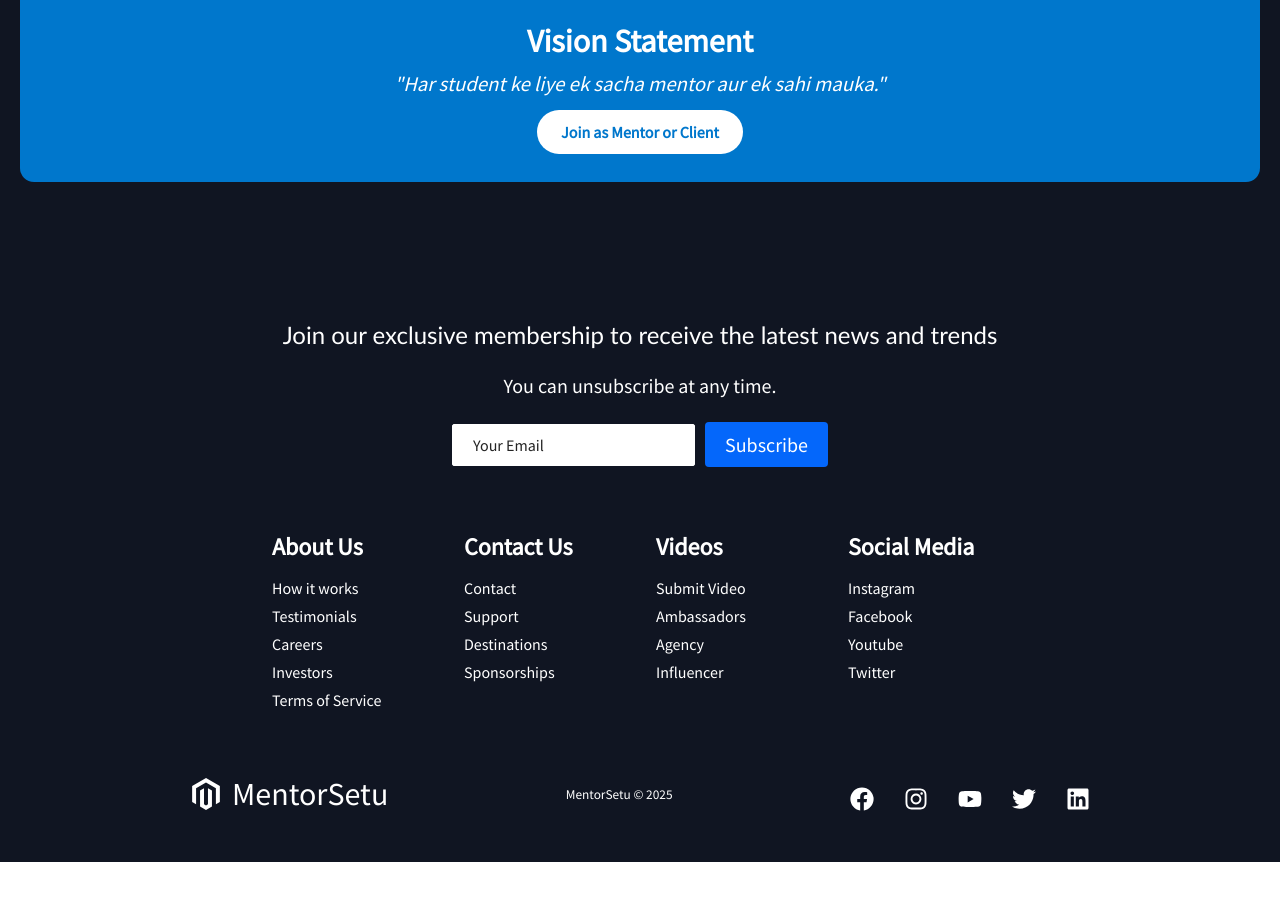
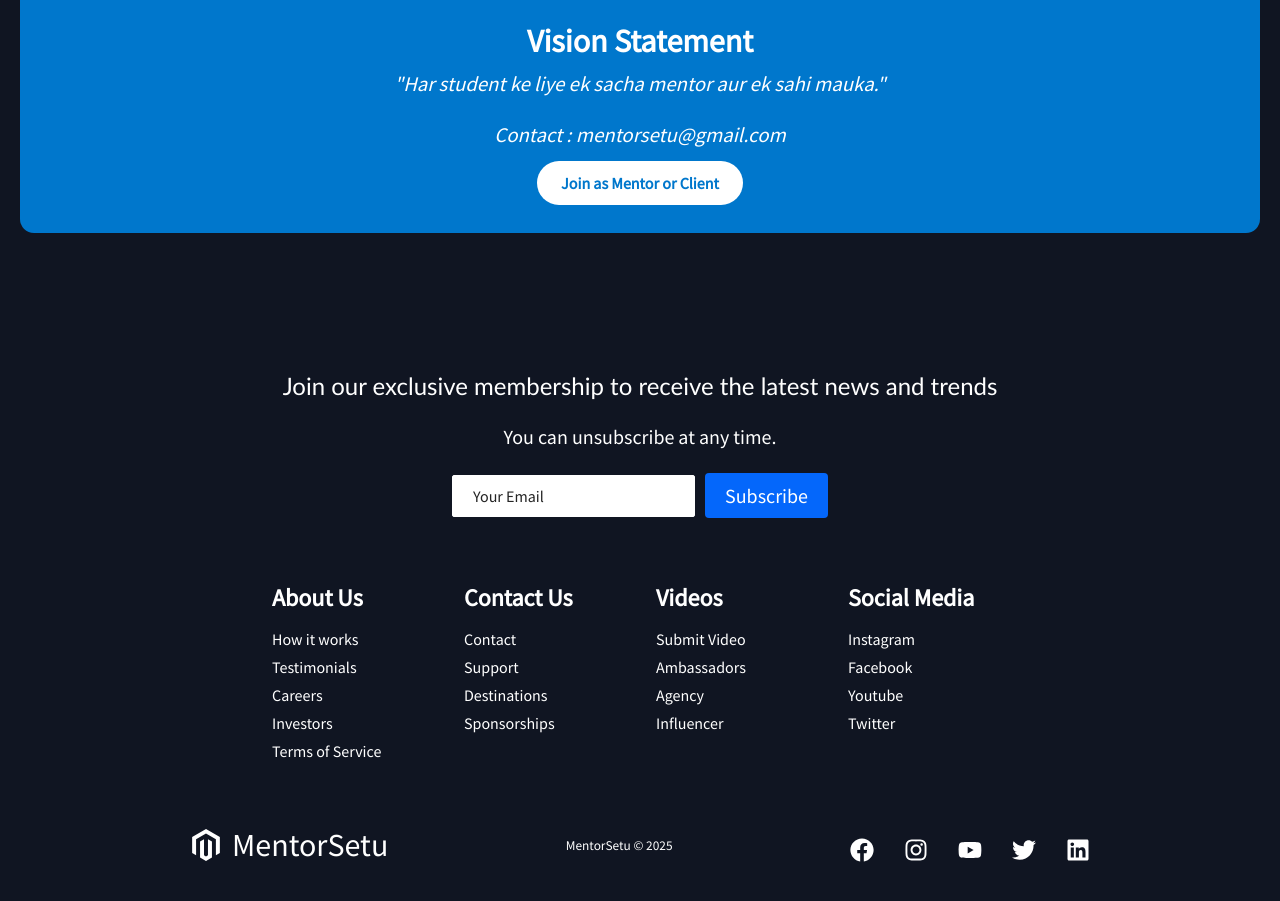
Before and after one commit to surajbhan93/MentorSetu, a React (Create React App) app: page /About in a window 1280 px wide. Shown: the part 2760-3661 px from the top of the page. Before the commit the page ends 3622 px from the top, so only its background shows below. Built offline with nearby package versions, Linux system fonts and the light colour scheme.

Commit message:
Update About.js

```diff
--- a/src/pages/About.js
+++ b/src/pages/About.js
@@ -107,6 +107,9 @@
         <p className="tagline">
           "Har student ke liye ek sacha mentor aur ek sahi mauka."
         </p>
+          <p className="tagline">
+          Contact : mentorsetu@gmail.com
+        </p>
         <a href="/join-mentor" className="cta-button">
           Join as Mentor or Client
         </a>
```
